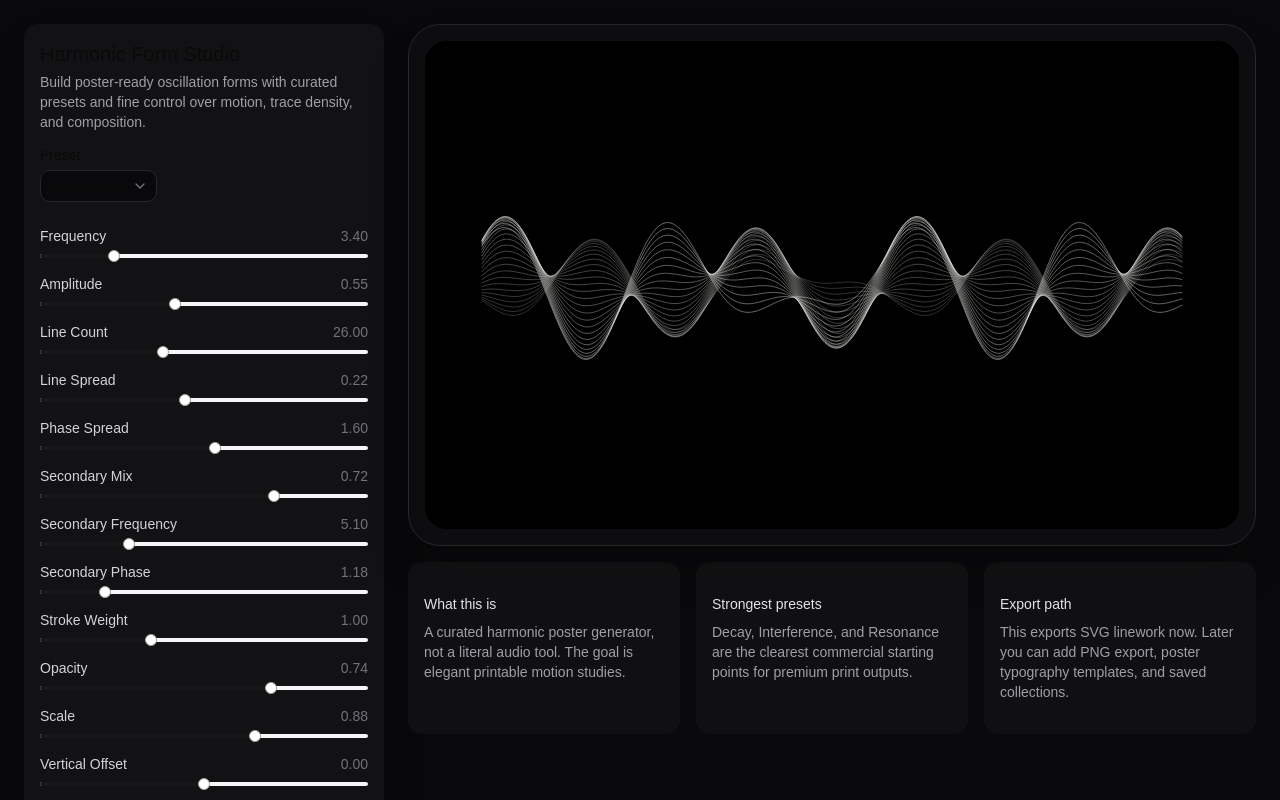
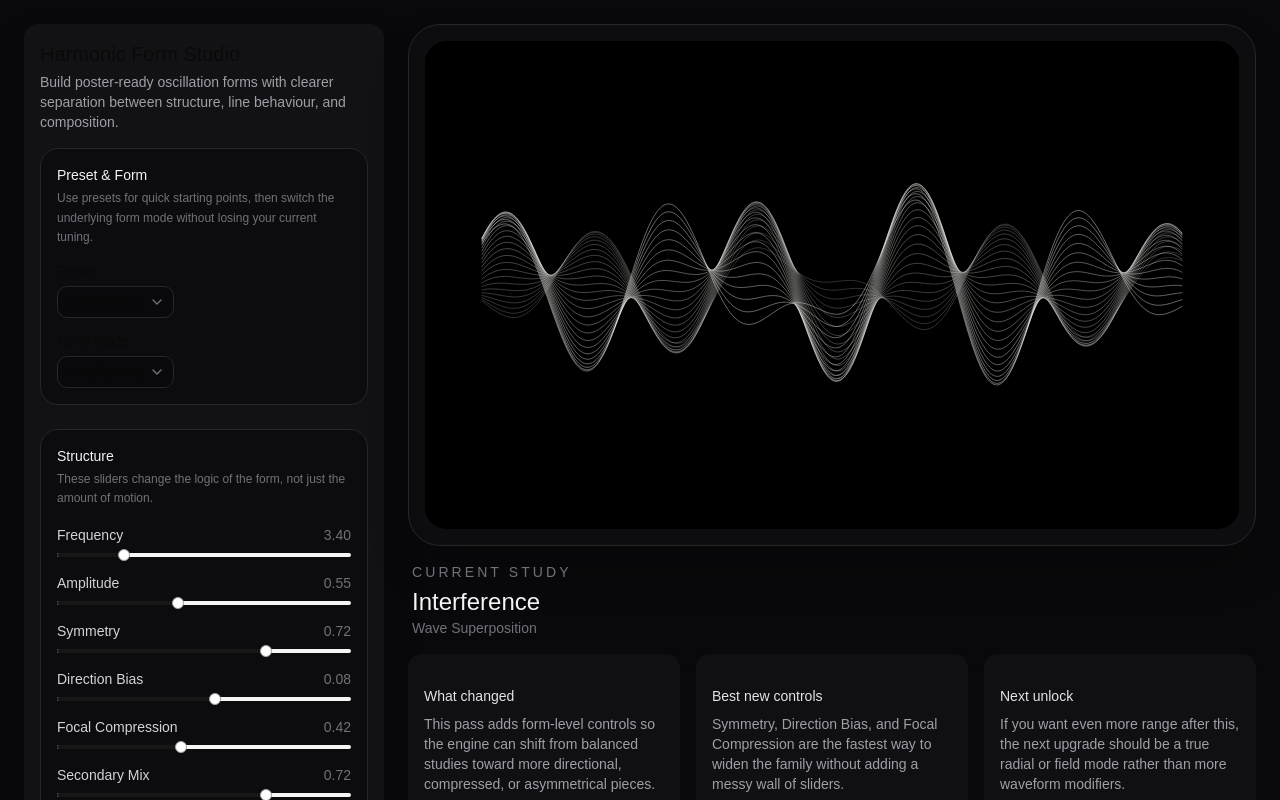
Before and after one commit to jamiedavo/harmonic-form-studio, a React (Vite) app: page / in a window 1280 px wide. Shown: the top 800 px of the page. Built offline with nearby package versions, Linux system fonts and the light colour scheme.

Commit message:
Update App.jsx

```diff
--- a/src/App.jsx
+++ b/src/App.jsx
@@ -8,6 +8,7 @@ import { Button } from "@/components/ui/button";
 import { Download, RefreshCw } from "lucide-react";
 
 const clamp = (v, min, max) => Math.min(max, Math.max(min, v));
+const lerp = (a, b, t) => a + (b - a) * t;
 const TAU = Math.PI * 2;
 
 const PRESETS = {
@@ -22,6 +23,9 @@ const PRESETS = {
     secondaryMix: 0.24,
     secondaryFrequency: 10,
     secondaryPhase: 1.4,
+    symmetry: 0.18,
+    directionBias: -0.55,
+    focalCompression: 0.16,
     axisLine: false,
     endpoints: true,
     thickness: 1.15,
@@ -41,6 +45,9 @@ const PRESETS = {
     secondaryMix: 0.12,
     secondaryFrequency: 4,
     secondaryPhase: 1.57,
+    symmetry: 0.94,
+    directionBias: 0,
+    focalCompression: 0.2,
     axisLine: false,
     endpoints: true,
     thickness: 1,
@@ -60,6 +67,9 @@ const PRESETS = {
     secondaryMix: 0.72,
     secondaryFrequency: 5.1,
     secondaryPhase: 1.18,
+    symmetry: 0.72,
+    directionBias: 0.08,
+    focalCompression: 0.42,
     axisLine: false,
     endpoints: true,
     thickness: 1,
@@ -79,6 +89,9 @@ const PRESETS = {
     secondaryMix: 0.4,
     secondaryFrequency: 8.2,
     secondaryPhase: 0.7,
+    symmetry: 0.84,
+    directionBias: 0.12,
+    focalCompression: 0.68,
     axisLine: true,
     endpoints: false,
     thickness: 1.1,
@@ -98,6 +111,9 @@ const PRESETS = {
     secondaryMix: 0.45,
     secondaryFrequency: 4,
     secondaryPhase: 1.57,
+    symmetry: 0.58,
+    directionBias: 0.18,
+    focalCompression: 0.46,
     axisLine: true,
     endpoints: false,
     thickness: 1,
@@ -117,6 +133,9 @@ const PRESETS = {
     secondaryMix: 0.25,
     secondaryFrequency: 13,
     secondaryPhase: 0.8,
+    symmetry: 0.64,
+    directionBias: 0.04,
+    focalCompression: 0.74,
     axisLine: false,
     endpoints: false,
     thickness: 0.95,
@@ -136,6 +155,7 @@ function buildWavePath(settings, lineIndex, width, height) {
   const {
     mode, frequency, amplitude, lineCount, spread, phaseSpread,
     damping, secondaryMix, secondaryFrequency, secondaryPhase,
+    symmetry, directionBias, focalCompression,
     scale, yOffset, xPadding,
   } = settings;
 
@@ -146,49 +166,56 @@ function buildWavePath(settings, lineIndex, width, height) {
   const n = 600;
   const mid = (lineCount - 1) / 2;
   const norm = lineCount <= 1 ? 0 : (lineIndex - mid) / mid;
-  const phaseOffset = norm * phaseSpread;
+  const symmetryBias = lerp(norm, Math.sign(norm) * Math.abs(norm) ** (1.6 - symmetry * 0.8), symmetry);
+  const phaseOffset = symmetryBias * phaseSpread;
   const ampOffset = 1 + norm * spread;
+  const focusCenter = clamp(0.5 + directionBias * 0.22, 0.12, 0.88);
+  const focusSigma = lerp(0.32, 0.12, focalCompression);
 
   let d = "";
   for (let i = 0; i <= n; i += 1) {
     const t = i / n;
     const x = padX + t * usableWidth;
     const u = t * TAU;
+    const mirroredT = 1 - Math.abs(2 * t - 1);
+    const structuralT = lerp(t, mirroredT, symmetry);
+    const focusBoost = 1 + focalCompression * gaussian(t, focusCenter, focusSigma) * 1.25;
     let yNorm = 0;
 
     if (mode === "decay") {
-      const env = Math.exp(-damping * t);
+      const biasedT = clamp(t + Math.max(0, directionBias) * 0.22, 0, 1);
+      const env = Math.exp(-damping * biasedT);
       const w1 = Math.sin(frequency * u + phaseOffset);
       const w2 = secondaryMix * Math.sin(secondaryFrequency * u + secondaryPhase + phaseOffset * 0.6);
-      yNorm = (w1 + w2) * env * ampOffset;
+      yNorm = (w1 + w2) * env * ampOffset * lerp(1, focusBoost, 0.35);
     } else if (mode === "standing") {
-      const envelope = Math.sin(Math.PI * t);
-      const carrier = Math.sin(frequency * Math.PI * t + phaseOffset);
-      const shimmer = secondaryMix * 0.3 * Math.sin(secondaryFrequency * Math.PI * t + secondaryPhase + phaseOffset);
-      yNorm = envelope * (carrier + shimmer) * ampOffset;
+      const envelope = lerp(Math.sin(Math.PI * t), Math.sin(Math.PI * structuralT), symmetry);
+      const carrier = Math.sin(frequency * Math.PI * structuralT + phaseOffset);
+      const shimmer = secondaryMix * 0.3 * Math.sin(secondaryFrequency * Math.PI * structuralT + secondaryPhase + phaseOffset);
+      yNorm = envelope * (carrier + shimmer) * ampOffset * lerp(1, focusBoost, 0.45);
     } else if (mode === "interference") {
       const w1 = Math.sin(frequency * u + phaseOffset);
       const w2 = secondaryMix * Math.sin(secondaryFrequency * u + secondaryPhase - phaseOffset * 0.8);
-      yNorm = (w1 + w2) * 0.5 * ampOffset;
+      yNorm = (w1 + w2) * 0.5 * ampOffset * focusBoost;
     } else if (mode === "resonance") {
       const env =
         0.18 +
-        0.45 * gaussian(t, 0.25, 0.09) +
-        1.1 * gaussian(t, 0.55, 0.08) +
-        0.75 * gaussian(t, 0.73, 0.06);
+        0.45 * gaussian(t, 0.25 + directionBias * 0.04, 0.09) +
+        1.1 * gaussian(t, 0.55 + directionBias * 0.08, lerp(0.09, 0.05, focalCompression)) +
+        0.75 * gaussian(t, 0.73 + directionBias * 0.05, 0.06);
       const w1 = Math.sin(frequency * u + phaseOffset);
       const w2 = secondaryMix * Math.sin(secondaryFrequency * u + secondaryPhase + phaseOffset * 0.4);
-      yNorm = (w1 + w2) * env * ampOffset;
+      yNorm = (w1 + w2) * env * ampOffset * lerp(1, focusBoost, 0.5);
     } else if (mode === "orbital") {
       const orbit = Math.sin(u * frequency * 0.5 + phaseOffset);
       const fold = Math.sin(u * secondaryFrequency * 0.25 + secondaryPhase);
       const ribbon = Math.sin(u * frequency + phaseOffset) * 0.45;
-      yNorm = (orbit * fold + ribbon * secondaryMix) * ampOffset;
+      yNorm = (orbit * fold + ribbon * secondaryMix) * ampOffset * lerp(1, focusBoost, 0.4);
     } else if (mode === "vortex") {
-      const radialEnv = Math.sin(Math.PI * t) ** 0.9;
-      const spiral = Math.sin(frequency * u + phaseOffset + t * TAU * 0.75);
+      const radialEnv = Math.sin(Math.PI * structuralT) ** lerp(1.2, 0.85, symmetry);
+      const spiral = Math.sin(frequency * u + phaseOffset + t * TAU * (0.65 + focalCompression * 0.35));
       const turbulence = secondaryMix * 0.4 * Math.sin(secondaryFrequency * u - phaseOffset * 0.5);
-      yNorm = radialEnv * (spiral + turbulence) * ampOffset;
+      yNorm = radialEnv * (spiral + turbulence) * ampOffset * focusBoost;
     }
 
     const y = centerY - yNorm * ampPx;
@@ -200,10 +227,12 @@ function buildWavePath(settings, lineIndex, width, height) {
 function buildOrbitalPath(settings, lineIndex, width, height) {
   const {
     frequency, amplitude, lineCount, spread, phaseSpread,
-    secondaryMix, secondaryFrequency, secondaryPhase, scale, yOffset,
+    secondaryMix, secondaryFrequency, secondaryPhase,
+    symmetry, directionBias, focalCompression,
+    scale, yOffset,
   } = settings;
 
-  const cx = width / 2;
+  const cx = width / 2 + directionBias * width * 0.08;
   const cy = height / 2 + yOffset * height * 0.25;
   const rx = width * 0.24 * scale;
   const ry = height * 0.21 * scale;
@@ -211,19 +240,21 @@ function buildOrbitalPath(settings, lineIndex, width, height) {
   const norm = lineCount <= 1 ? 0 : (lineIndex - mid) / mid;
   const phaseOffset = norm * phaseSpread;
   const sizeOffset = 1 + norm * spread * 0.6;
+  const tension = 1 + focalCompression * 0.35;
 
   let d = "";
   const steps = 900;
   for (let i = 0; i <= steps; i += 1) {
     const t = (i / steps) * TAU;
+    const symmetryFold = lerp(1, Math.cos(t * 2), symmetry * 0.25);
     const x =
       cx +
       rx * sizeOffset * Math.sin(t) +
       rx * 0.35 * secondaryMix * Math.sin(secondaryFrequency * t + secondaryPhase + phaseOffset);
     const y =
       cy +
-      ry * sizeOffset * Math.sin(frequency * t + phaseOffset) * amplitude +
-      ry * 0.28 * Math.cos(t * 2 + phaseOffset * 0.4);
+      ry * sizeOffset * Math.sin(frequency * t + phaseOffset) * amplitude * tension +
+      ry * 0.28 * Math.cos(t * (1.4 + symmetry * 0.6) + phaseOffset * 0.4) * symmetryFold;
     d += i === 0 ? `M ${x.toFixed(2)} ${y.toFixed(2)}` : ` L ${x.toFixed(2)} ${y.toFixed(2)}`;
   }
   return d;
@@ -232,33 +263,38 @@ function buildOrbitalPath(settings, lineIndex, width, height) {
 function buildVortexPath(settings, lineIndex, width, height) {
   const {
     frequency, amplitude, lineCount, spread, phaseSpread,
-    secondaryMix, secondaryFrequency, secondaryPhase, scale, yOffset,
+    secondaryMix, secondaryFrequency, secondaryPhase,
+    symmetry, directionBias, focalCompression,
+    scale, yOffset,
   } = settings;
 
-  const cx = width / 2;
+  const cx = width / 2 + directionBias * width * 0.06;
   const cy = height / 2 + yOffset * height * 0.25;
   const maxR = Math.min(width, height) * 0.29 * scale;
   const mid = (lineCount - 1) / 2;
   const norm = lineCount <= 1 ? 0 : (lineIndex - mid) / mid;
   const phaseOffset = norm * phaseSpread;
   const radiusBias = 1 + norm * spread * 0.8;
+  const radiusCurve = lerp(1, 0.68, focalCompression);
 
   let d = "";
   const steps = 1100;
   for (let i = 0; i <= steps; i += 1) {
     const t = i / steps;
-    const angle = t * TAU * (2.5 + frequency * 0.22) + phaseOffset;
-    const radius =
-      maxR * t * radiusBias *
-      (0.9 + 0.14 * Math.sin(secondaryFrequency * angle + secondaryPhase) * secondaryMix);
+    const easedT = t ** radiusCurve;
+    const angle = easedT * TAU * (2.4 + frequency * 0.22) + phaseOffset;
+    const turbulence = 0.9 + 0.14 * Math.sin(secondaryFrequency * angle + secondaryPhase) * secondaryMix;
+    const asymmetry = 1 + directionBias * 0.12 * Math.cos(angle);
+    const verticalSqueeze = lerp(1, 0.78, 1 - symmetry);
+    const radius = maxR * easedT * radiusBias * turbulence * asymmetry;
     const x = cx + radius * Math.cos(angle);
-    const y = cy + radius * Math.sin(angle) * amplitude;
+    const y = cy + radius * Math.sin(angle) * amplitude * verticalSqueeze;
     d += i === 0 ? `M ${x.toFixed(2)} ${y.toFixed(2)}` : ` L ${x.toFixed(2)} ${y.toFixed(2)}`;
   }
   return d;
 }
 
-function HarmonicSvg({ settings, title, subtitle }) {
+function HarmonicSvg({ settings }) {
   const width = 1400;
   const height = 840;
 
@@ -326,6 +362,18 @@ function Control({ label, value, min, max, step = 0.01, onChange }) {
   );
 }
 
+function Section({ title, description, children }) {
+  return (
+    <div className="grid gap-4 rounded-2xl border border-zinc-800 bg-zinc-950/60 p-4">
+      <div className="space-y-1">
+        <div className="text-sm font-medium text-zinc-100">{title}</div>
+        {description && <p className="text-xs leading-relaxed text-zinc-500">{description}</p>}
+      </div>
+      <div className="grid gap-4">{children}</div>
+    </div>
+  );
+}
+
 export default function App() {
   const [preset, setPreset] = useState("interference");
   const [settings, setSettings] = useState(PRESETS.interference);
@@ -335,6 +383,14 @@ export default function App() {
   const applyPreset = (key) => {
     setPreset(key);
     setSettings(PRESETS[key]);
+  };
+
+  const changeMode = (mode) => {
+    setSettings((prev) => ({
+      ...prev,
+      mode,
+      axisLine: mode === "resonance" || mode === "orbital" ? prev.axisLine : prev.axisLine,
+    }));
   };
 
   const titles = {
@@ -366,20 +422,20 @@ export default function App() {
     <div className="grid gap-4 md:grid-cols-3">
       <Card className="border-zinc-800 bg-zinc-900/50">
         <CardContent className="p-4 text-sm text-zinc-400">
-          <div className="mb-2 text-zinc-200">What this is</div>
-          A curated harmonic poster generator, not a literal audio tool. The goal is elegant printable motion studies.
+          <div className="mb-2 text-zinc-200">What changed</div>
+          This pass adds form-level controls so the engine can shift from balanced studies toward more directional, compressed, or asymmetrical pieces.
         </CardContent>
       </Card>
       <Card className="border-zinc-800 bg-zinc-900/50">
         <CardContent className="p-4 text-sm text-zinc-400">
-          <div className="mb-2 text-zinc-200">Strongest presets</div>
-          Decay, Interference, and Resonance are the clearest commercial starting points for premium print outputs.
+          <div className="mb-2 text-zinc-200">Best new controls</div>
+          Symmetry, Direction Bias, and Focal Compression are the fastest way to widen the family without adding a messy wall of sliders.
         </CardContent>
       </Card>
       <Card className="border-zinc-800 bg-zinc-900/50">
         <CardContent className="p-4 text-sm text-zinc-400">
-          <div className="mb-2 text-zinc-200">Export path</div>
-          This exports SVG linework now. Later you can add PNG export, poster typography templates, and saved collections.
+          <div className="mb-2 text-zinc-200">Next unlock</div>
+          If you want even more range after this, the next upgrade should be a true radial or field mode rather than more waveform modifiers.
         </CardContent>
       </Card>
     </div>
@@ -390,10 +446,11 @@ export default function App() {
       <CardHeader>
         <CardTitle className="text-xl">Harmonic Form Studio</CardTitle>
         <p className="text-sm text-zinc-400">
-          Build poster-ready oscillation forms with curated presets and fine control over motion, trace density, and composition.
+          Build poster-ready oscillation forms with clearer separation between structure, line behaviour, and composition.
         </p>
       </CardHeader>
       <CardContent className="space-y-6">
+        <Section title="Preset & Form" description="Use presets for quick starting points, then switch the underlying form mode without losing your current tuning.">
           <div className="space-y-2">
             <Label>Preset</Label>
             <Select value={preset} onValueChange={applyPreset}>
@@ -411,31 +468,58 @@ export default function App() {
             </Select>
           </div>
 
-        <div className="grid gap-4">
+          <div className="space-y-2">
+            <Label>Form Mode</Label>
+            <Select value={settings.mode} onValueChange={changeMode}>
+              <SelectTrigger className="border-zinc-800 bg-zinc-950">
+                <SelectValue />
+              </SelectTrigger>
+              <SelectContent>
+                <SelectItem value="decay">Decay</SelectItem>
+                <SelectItem value="standing">Standing Wave</SelectItem>
+                <SelectItem value="interference">Interference</SelectItem>
+                <SelectItem value="resonance">Resonance</SelectItem>
+                <SelectItem value="orbital">Orbital Ribbon</SelectItem>
+                <SelectItem value="vortex">Vortex Spiral</SelectItem>
+              </SelectContent>
+            </Select>
+          </div>
+        </Section>
+
+        <Section title="Structure" description="These sliders change the logic of the form, not just the amount of motion.">
           <Control label="Frequency" value={settings.frequency} min={0.5} max={14} step={0.1} onChange={(v) => update("frequency", v)} />
           <Control label="Amplitude" value={settings.amplitude} min={0.1} max={1.2} step={0.01} onChange={(v) => update("amplitude", v)} />
+          <Control label="Symmetry" value={settings.symmetry} min={0} max={1} step={0.01} onChange={(v) => update("symmetry", v)} />
+          <Control label="Direction Bias" value={settings.directionBias} min={-1} max={1} step={0.01} onChange={(v) => update("directionBias", v)} />
+          <Control label="Focal Compression" value={settings.focalCompression} min={0} max={1} step={0.01} onChange={(v) => update("focalCompression", v)} />
+          {settings.mode === "decay" && (
+            <Control label="Damping" value={settings.damping} min={0.2} max={5} step={0.01} onChange={(v) => update("damping", v)} />
+          )}
+          <Control label="Secondary Mix" value={settings.secondaryMix} min={0} max={1} step={0.01} onChange={(v) => update("secondaryMix", v)} />
+          <Control label="Secondary Frequency" value={settings.secondaryFrequency} min={0.5} max={18} step={0.1} onChange={(v) => update("secondaryFrequency", v)} />
+          <Control label="Secondary Phase" value={settings.secondaryPhase} min={0} max={6.28} step={0.01} onChange={(v) => update("secondaryPhase", v)} />
+        </Section>
+
+        <Section title="Lines" description="Shape the trace density and the amount of woven separation between lines.">
           <Control label="Line Count" value={settings.lineCount} min={6} max={60} step={1} onChange={(v) => update("lineCount", Math.round(v))} />
           <Control label="Line Spread" value={settings.spread} min={0} max={0.5} step={0.01} onChange={(v) => update("spread", v)} />
           <Control label="Phase Spread" value={settings.phaseSpread} min={0} max={3} step={0.01} onChange={(v) => update("phaseSpread", v)} />
-          <Control label="Secondary Mix" value={settings.secondaryMix} min={0} max={1} step={0.01} onChange={(v) => update("secondaryMix", v)} />
-          <Control label="Secondary Frequency" value={settings.secondaryFrequency} min={0.5} max={18} step={0.1} onChange={(v) => update("secondaryFrequency", v)} />
-          <Control label="Secondary Phase" value={settings.secondaryPhase} min={0} max={6.28} step={0.01} onChange={(v) => update("secondaryPhase", v)} />
-          {settings.mode === "decay" && (
-            <Control label="Damping" value={settings.damping} min={0.2} max={5} step={0.01} onChange={(v) => update("damping", v)} />
-          )}
           <Control label="Stroke Weight" value={settings.thickness} min={0.4} max={2.2} step={0.01} onChange={(v) => update("thickness", v)} />
           <Control label="Opacity" value={settings.opacity} min={0.1} max={1} step={0.01} onChange={(v) => update("opacity", v)} />
+        </Section>
+
+        <Section title="Composition" description="Control how the form sits on the poster and how much space it leaves to breathe.">
           <Control label="Scale" value={settings.scale} min={0.45} max={1.1} step={0.01} onChange={(v) => update("scale", v)} />
           <Control label="Vertical Offset" value={settings.yOffset} min={-1} max={1} step={0.01} onChange={(v) => update("yOffset", v)} />
           <Control label="Horizontal Padding" value={settings.xPadding} min={0.01} max={0.2} step={0.005} onChange={(v) => update("xPadding", v)} />
-        </div>
+        </Section>
 
-        <div className="grid gap-4 rounded-2xl border border-zinc-700 bg-zinc-900/80 p-4">
+        <Section title="Display" description="Keep the axis line only where it helps the poster feel more structural and intentional.">
           <div className="flex items-center justify-between">
             <Label htmlFor="axis" className="text-zinc-200">Axis Line</Label>
             <Switch id="axis" checked={settings.axisLine} onCheckedChange={(v) => update("axisLine", v)} />
           </div>
-        </div>
+        </Section>
 
         <div className="flex gap-3">
           <Button className="flex-1 rounded-2xl" onClick={() => applyPreset(preset)}>
@@ -451,30 +535,29 @@ export default function App() {
 
   return (
     <div className="bg-zinc-950 text-zinc-100">
-      {/* ── MOBILE layout: image pinned top, controls scroll below ── */}
       <div className="flex flex-col h-screen overflow-hidden lg:hidden">
-        {/* Image — fixed height, never scrolls */}
         <div className="flex-shrink-0 p-2 pt-3">
           <div className="rounded-[2rem] border border-zinc-800 bg-zinc-900/30 p-2 shadow-2xl shadow-black/30">
-            <HarmonicSvg settings={settings} title={title} subtitle={subtitle} />
+            <HarmonicSvg settings={settings} />
           </div>
         </div>
-        {/* Controls — fills remaining height, scrolls */}
         <div className="flex-1 overflow-y-auto p-2 pb-6 space-y-4">
           {controls}
         </div>
       </div>
 
-      {/* ── DESKTOP layout: two-column grid ── */}
       <div className="hidden lg:block min-h-screen">
         <div className="mx-auto grid max-w-7xl gap-6 p-6 lg:grid-cols-[360px_1fr]">
-          {/* Controls column */}
           <div>{controls}</div>
-          {/* Preview column */}
           <div className="space-y-4">
             <div className="sticky top-4 z-20 space-y-4">
               <div className="rounded-[2rem] border border-zinc-800 bg-zinc-900/30 p-4 shadow-2xl shadow-black/30">
-                <HarmonicSvg settings={settings} title={title} subtitle={subtitle} />
+                <HarmonicSvg settings={settings} />
+              </div>
+              <div className="px-1">
+                <div className="text-sm uppercase tracking-[0.22em] text-zinc-500">Current Study</div>
+                <div className="mt-1 text-2xl font-medium text-zinc-100">{title}</div>
+                <div className="text-sm text-zinc-500">{subtitle}</div>
               </div>
               {infoCards}
             </div>
```
Lines whose indentation alone changed are shown as unchanged.
